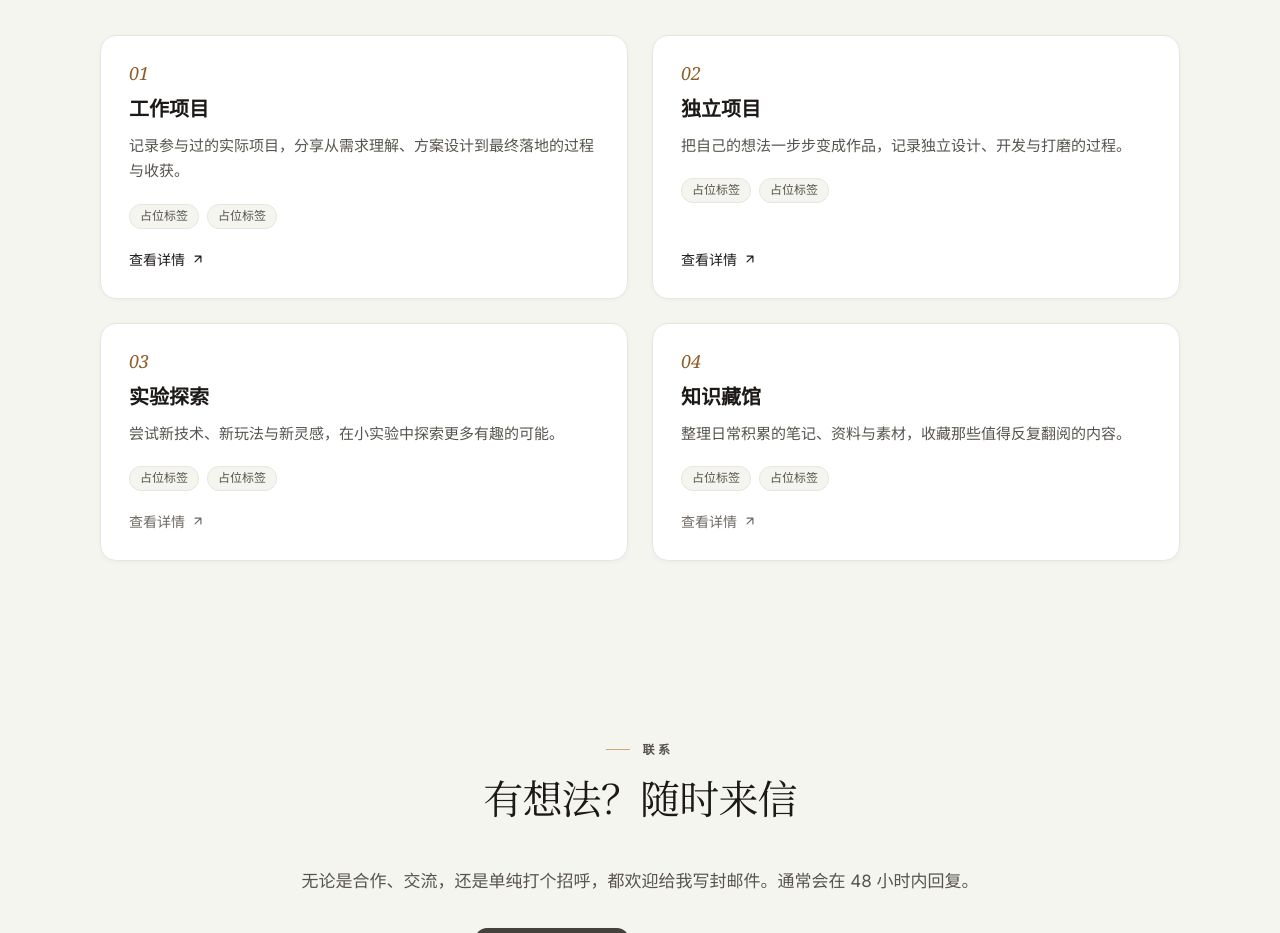
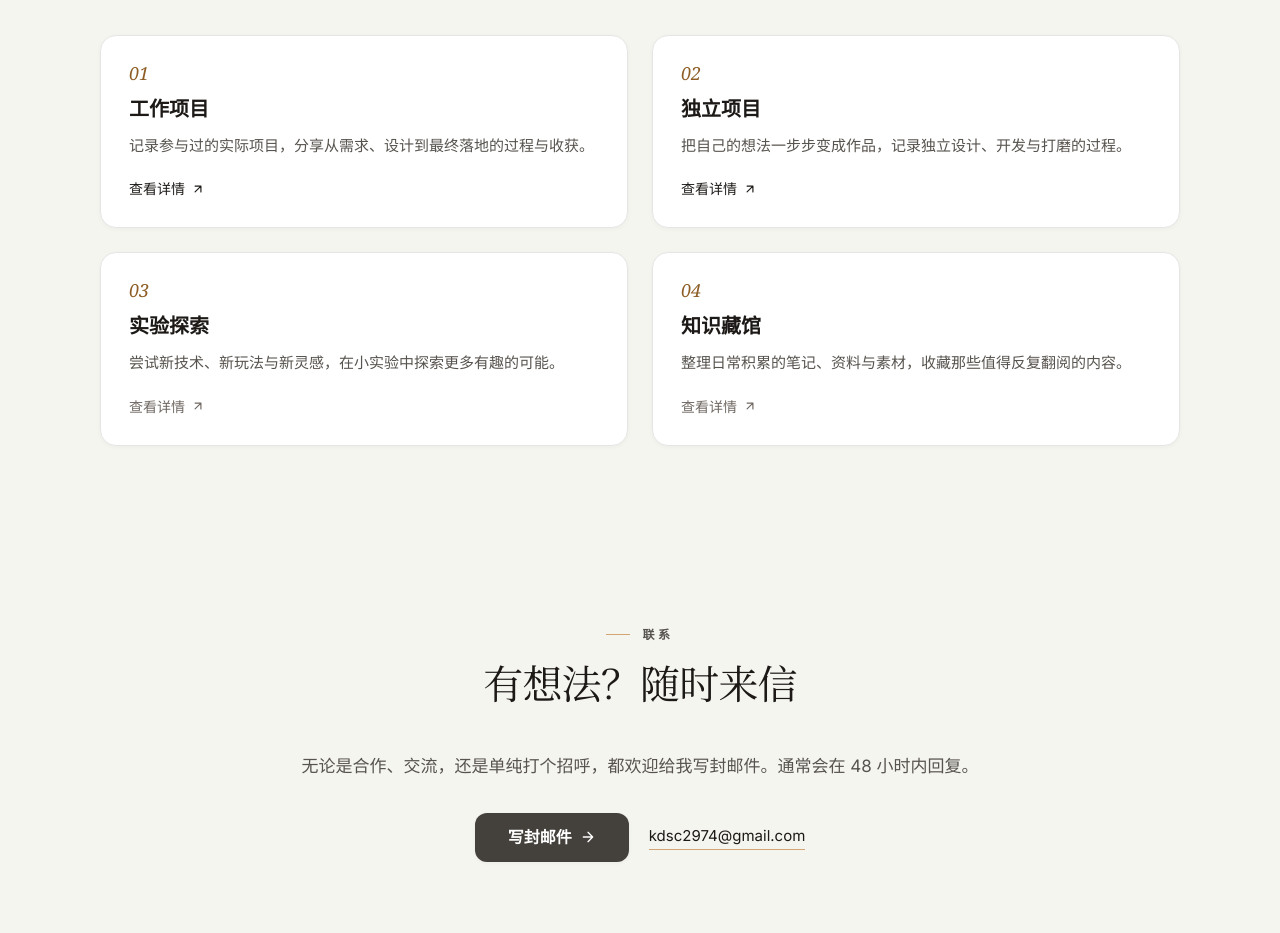
Before and after one commit to HogRush/personal-site, a plain HTML site: page index.html in a window 1280 px wide. Shown: the part 1540-2473 px from the top of the page. Drawn offline with Linux system fonts and the light colour scheme; a web font is replaced by a local one.

Commit message:
首页项目卡删除四张卡的占位标签，工作项目卡描述改为「记录参与过的实际项目，分享从需求、设计到最终落地的过程与收获」

```diff
--- a/index.html
+++ b/index.html
@@ -144,11 +144,7 @@
           <article class="card card--live reveal">
             <p class="card-index">01</p>
             <h3 class="card-title">工作项目</h3>
-            <p class="card-desc">记录参与过的实际项目，分享从需求理解、方案设计到最终落地的过程与收获。</p>
-            <div class="card-tags">
-              <span class="tag">占位标签</span>
-              <span class="tag">占位标签</span>
-            </div>
+            <p class="card-desc">记录参与过的实际项目，分享从需求、设计到最终落地的过程与收获。</p>
             <a class="card-link" href="/work">
               查看详情
               <svg viewBox="0 0 24 24" fill="none" stroke="currentColor" stroke-width="2" stroke-linecap="round" stroke-linejoin="round" aria-hidden="true"><path d="M7 17 17 7M7 7h10v10" /></svg>
@@ -159,10 +155,6 @@
             <p class="card-index">02</p>
             <h3 class="card-title">独立项目</h3>
             <p class="card-desc">把自己的想法一步步变成作品，记录独立设计、开发与打磨的过程。</p>
-            <div class="card-tags">
-              <span class="tag">占位标签</span>
-              <span class="tag">占位标签</span>
-            </div>
             <a class="card-link" href="/project">
               查看详情
               <svg viewBox="0 0 24 24" fill="none" stroke="currentColor" stroke-width="2" stroke-linecap="round" stroke-linejoin="round" aria-hidden="true"><path d="M7 17 17 7M7 7h10v10" /></svg>
@@ -173,10 +165,6 @@
             <p class="card-index">03</p>
             <h3 class="card-title">实验探索</h3>
             <p class="card-desc">尝试新技术、新玩法与新灵感，在小实验中探索更多有趣的可能。</p>
-            <div class="card-tags">
-              <span class="tag">占位标签</span>
-              <span class="tag">占位标签</span>
-            </div>
             <a class="card-link" href="#" aria-disabled="true" title="案例详情稍后上线">
               查看详情
               <svg viewBox="0 0 24 24" fill="none" stroke="currentColor" stroke-width="2" stroke-linecap="round" stroke-linejoin="round" aria-hidden="true"><path d="M7 17 17 7M7 7h10v10" /></svg>
@@ -187,10 +175,6 @@
             <p class="card-index">04</p>
             <h3 class="card-title">知识藏馆</h3>
             <p class="card-desc">整理日常积累的笔记、资料与素材，收藏那些值得反复翻阅的内容。</p>
-            <div class="card-tags">
-              <span class="tag">占位标签</span>
-              <span class="tag">占位标签</span>
-            </div>
             <a class="card-link" href="#" aria-disabled="true" title="案例详情稍后上线">
               查看详情
               <svg viewBox="0 0 24 24" fill="none" stroke="currentColor" stroke-width="2" stroke-linecap="round" stroke-linejoin="round" aria-hidden="true"><path d="M7 17 17 7M7 7h10v10" /></svg>
```
